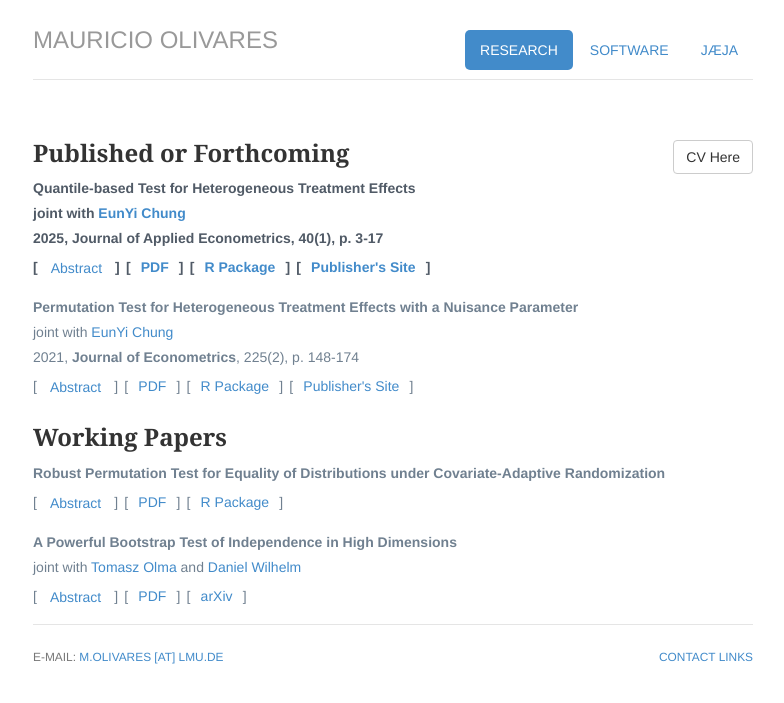
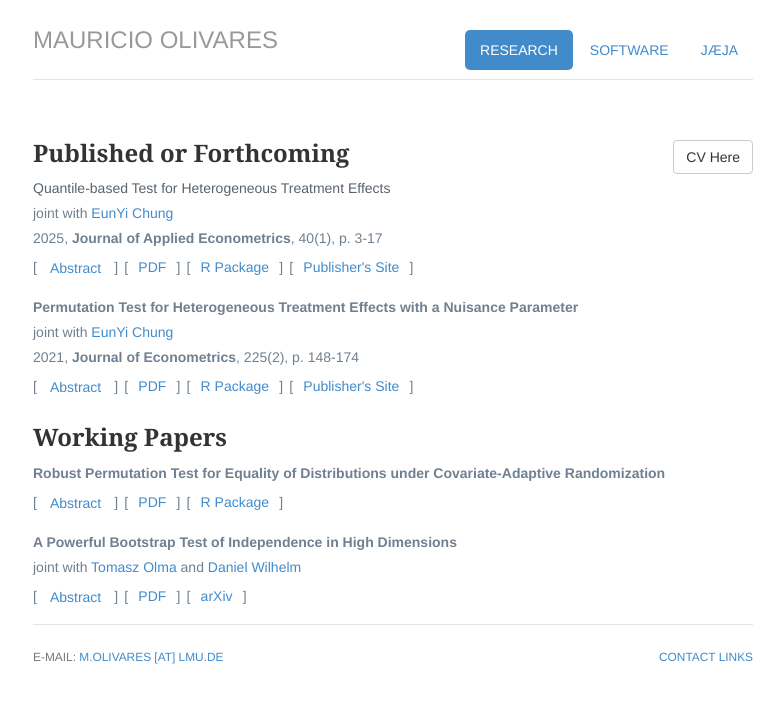
Before and after one commit to mauolivares/mauolivares.github.io, a Jekyll site: the page built from research/index.html, in a window 1280 px wide. Shown: the top 703 px of the page, without its empty margins (247-1031 px from the left). Built offline with Jekyll 4.4.1, drawn with Linux system fonts in a browser that asks for light colours.

Commit message:
different font color for research

```diff
--- a/research/index.html
+++ b/research/index.html
@@ -15,7 +15,8 @@ description: Mauricio Olivares' research page.
 				<a href="/files/Vitae_Mar2025.pdf" class="btn btn-default pull-right" title="Download CV as PDF">CV Here</a>
 				<span itemprop="reserach"><h3>Published or Forthcoming</h3></span>
 
-				<p style="color:#505A66; font-weight:600;">Quantile-based Test for Heterogeneous Treatment Effects
+				<p style="color:#708090;">
+				<span style="color:#58636e; font-weight:500;">Quantile-based Test for Heterogeneous Treatment Effects</span>
 				<br>joint with <a href="https://sites.google.com/a/illinois.edu/eunyichung/">EunYi Chung</a>
 				<br>2025, <b>Journal of Applied Econometrics</b>, 40(1), p. 3-17
 				<br>[<a class="btn btn-link" data-toggle="collapse" href="#WP_JAE" role="button" aria-expanded="false" aria-controls="WP_JAE">
```
